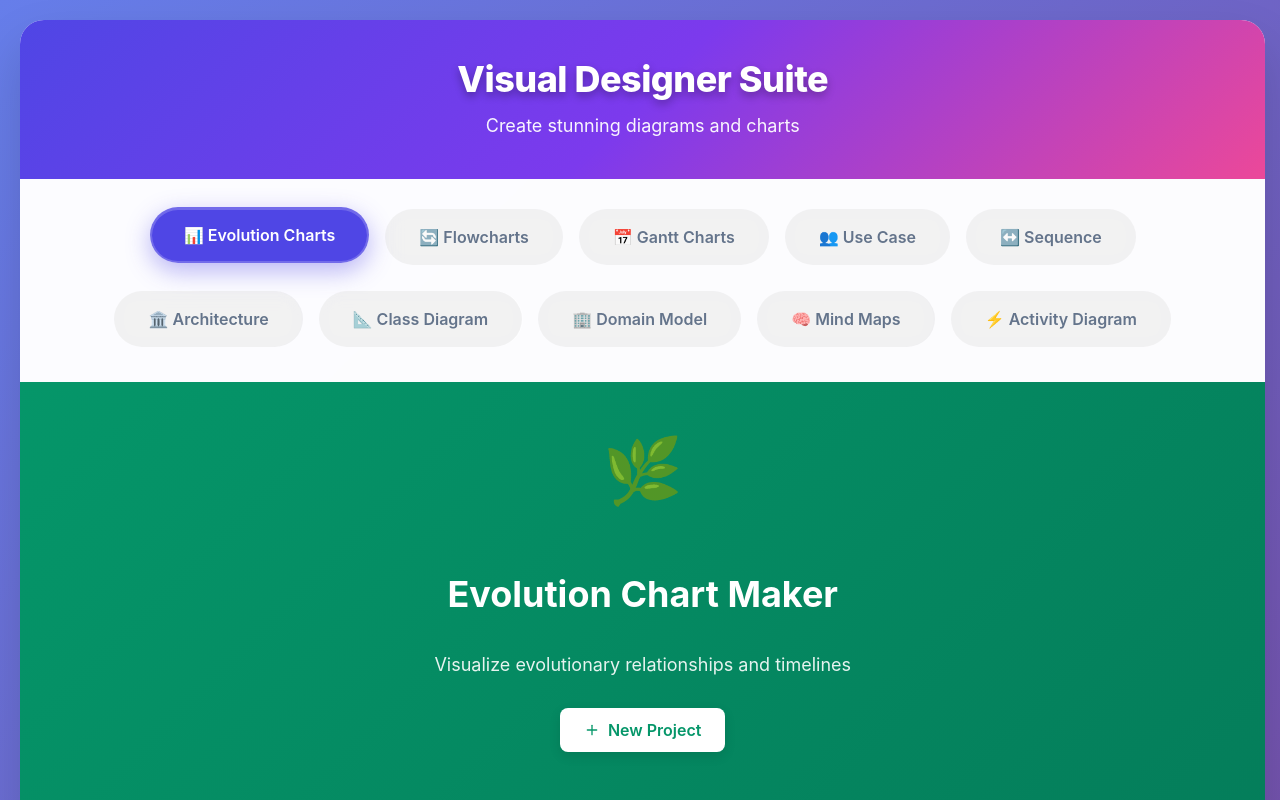
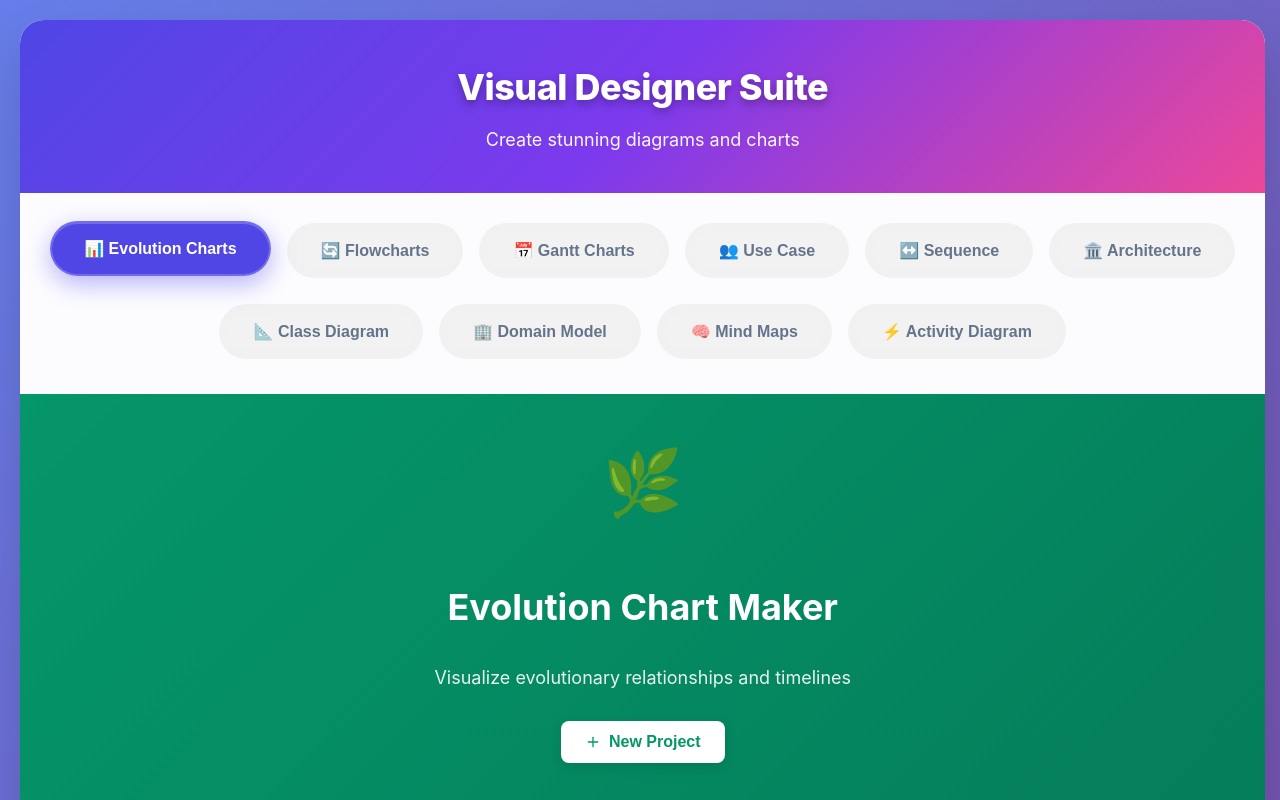
Before and after one commit to JithuMorrison/Rootrie, a React (Vite) app: page / in a window 1280 px wide. Shown: the top 800 px of the page. Built offline with nearby package versions, Linux system fonts and the light colour scheme.

Commit message:
feat: modified ui

```diff
--- a/src/index.css
+++ b/src/index.css
@@ -13,42 +13,9 @@
   -moz-osx-font-smoothing: grayscale;
 }
 
-a {
-  font-weight: 500;
-  color: #646cff;
-  text-decoration: inherit;
-}
-a:hover {
-  color: #535bf2;
-}
-
 body {
   margin: 0;
   width: 100%;
-}
-
-h1 {
-  font-size: 3.2em;
-  line-height: 1.1;
-}
-
-button {
-  border-radius: 8px;
-  border: 1px solid transparent;
-  padding: 0.6em 1.2em;
-  font-size: 1em;
-  font-weight: 500;
-  font-family: inherit;
-  background-color: #1a1a1a;
-  cursor: pointer;
-  transition: border-color 0.25s;
-}
-button:hover {
-  border-color: #646cff;
-}
-button:focus,
-button:focus-visible {
-  outline: 4px auto -webkit-focus-ring-color;
 }
 
 @media (prefers-color-scheme: light) {
@@ -56,10 +23,4 @@ button:focus-visible {
     color: #213547;
     background-color: #ffffff;
   }
-  a:hover {
-    color: #747bff;
-  }
-  button {
-    background-color: #f9f9f9;
-  }
 }
```
